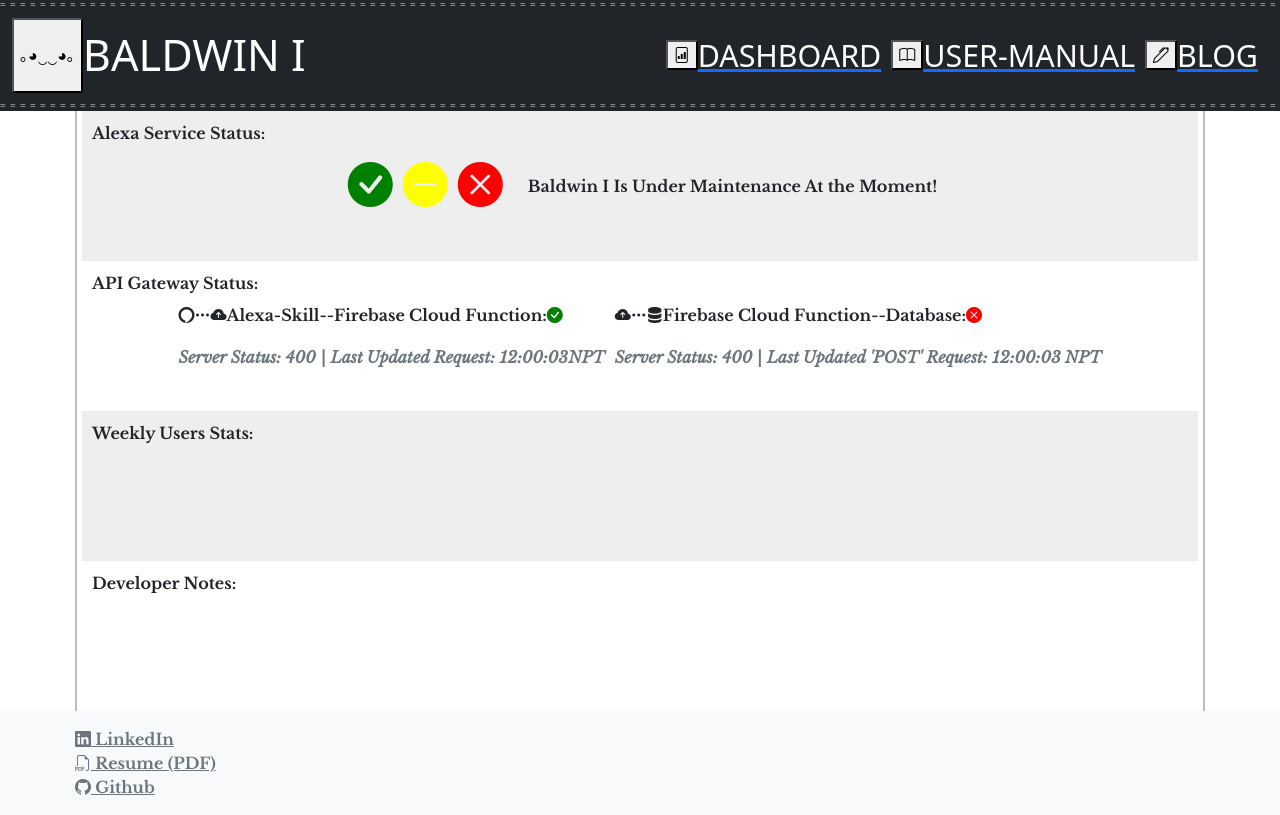
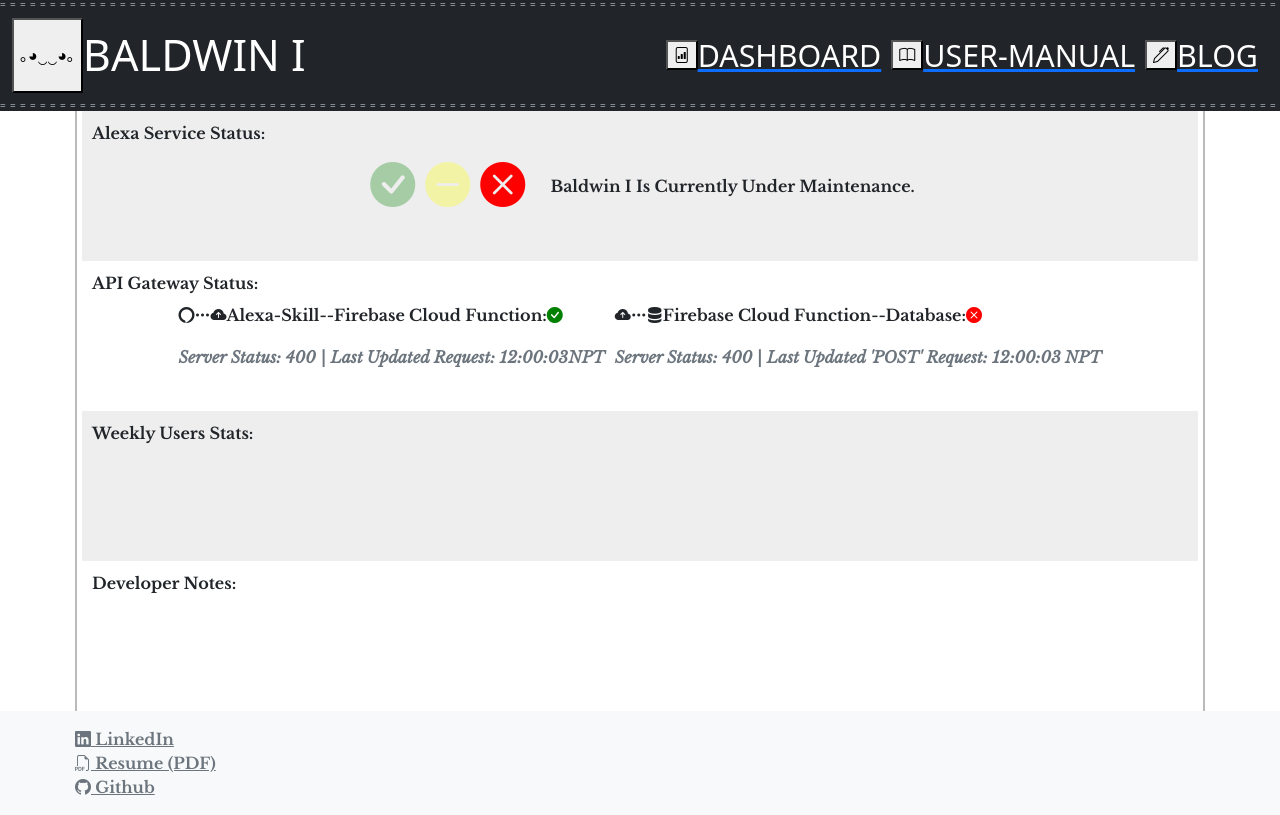
Before and after one commit to jasoncast880/Baldwin-I-Dashboard, a Vue app: page /#/dashboard in a window 1280 px wide. Before the commit this address led to /#/. Built offline with nearby package versions, Linux system fonts and the light colour scheme; a web font is replaced by a local one.

Commit message:
baldwin i template completed; Must link apis correctly, add proper database integration after pulling dev to main branch!

```diff
--- a/src/views/DashboardView.vue
+++ b/src/views/DashboardView.vue
@@ -14,12 +14,12 @@
     <div class="SERVICE-STATUS-BOX box-1 center-div ">
       <div class="top-left-text">Alexa Service Status:</div>
       <div style="font-size:45px; margin-right: 20px;">
-        <i class="valid-icon bi bi-check-circle-fill" style="padding:5px; color:green;"></i>
-        <i class="bi bi-dash-circle-fill" style="padding:5px; color:yellow"></i>
+        <i class="valid-icon bi bi-check-circle-fill" style="opacity:30%; padding:5px; color:green;"></i>
+        <i class="bi bi-dash-circle-fill" style="opacity:30%; padding:5px; color:yellow"></i>
         <i class="bi bi-x-circle-fill" style="padding:5px; color:red"></i>
       </div>
       <span>
-        Baldwin I Is Under Maintenance At the Moment!
+        Baldwin I Is Currently Under Maintenance.
       </span>
     </div>
 
```
